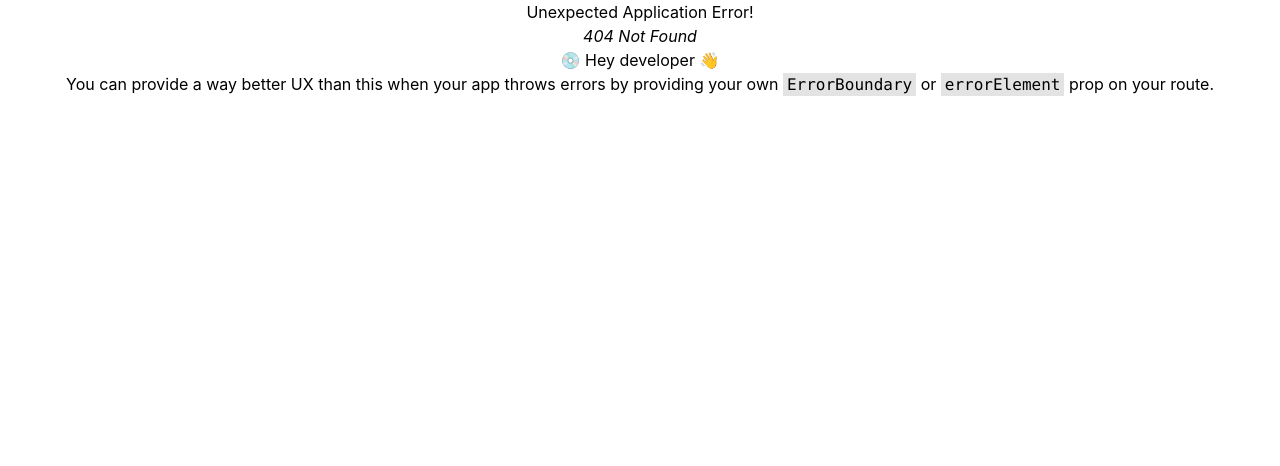
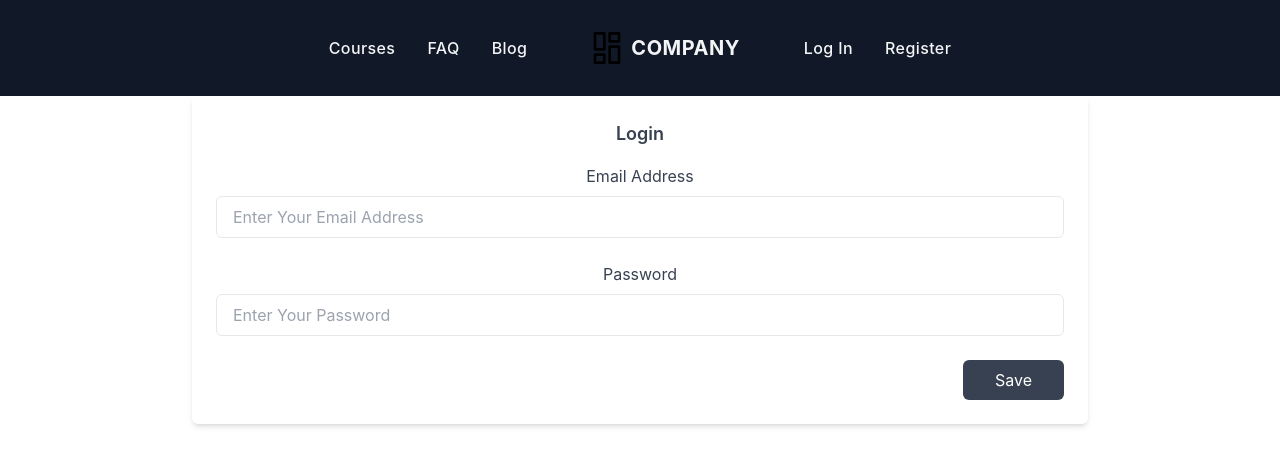
Before and after one commit to Fahim-2001/Learning-App-Client, a React (Create React App) app: page /login in a window 1280 px wide. Before the commit this address had no page. Shown: the top 466 px of the page. Built offline with nearby package versions, Linux system fonts and the light colour scheme.

Commit message:
Register page added

```diff
--- /dev/null
+++ b/src/Pages/Login/Login.js
@@ -0,0 +1,49 @@
+import React from "react";
+
+const Login = () => {
+  return (
+    <div class="max-w-4xl p-6 mx-auto bg-white rounded-md shadow-md dark:bg-gray-800">
+      <h2 class="text-lg font-semibold text-gray-700 capitalize dark:text-white">
+        Login
+      </h2>
+
+      <form>
+        <div class="grid grid-cols-1 gap-6 mt-4 ">
+          <div>
+            <label class="text-gray-700 dark:text-gray-200" for="emailAddress">
+              Email Address
+            </label>
+            <input
+              id="emailAddress"
+              type="email"
+              class="block w-full px-4 py-2 mt-2 text-gray-700 bg-white border border-gray-200 rounded-md dark:bg-gray-800 dark:text-gray-300 dark:border-gray-600 focus:border-blue-400 focus:ring-blue-300 focus:ring-opacity-40 dark:focus:border-blue-300 focus:outline-none focus:ring"
+              placeholder="Enter Your Email Address"
+              required
+            />
+          </div>
+
+          <div>
+            <label class="text-gray-700 dark:text-gray-200" for="password">
+              Password
+            </label>
+            <input
+              id="password"
+              type="password"
+              class="block w-full px-4 py-2 mt-2 text-gray-700 bg-white border border-gray-200 rounded-md dark:bg-gray-800 dark:text-gray-300 dark:border-gray-600 focus:border-blue-400 focus:ring-blue-300 focus:ring-opacity-40 dark:focus:border-blue-300 focus:outline-none focus:ring"
+              placeholder="Enter Your Password"
+              required
+            />
+          </div>
+        </div>
+
+        <div class="flex justify-end mt-6">
+          <button class="px-8 py-2.5 leading-5 text-white transition-colors duration-300 transform bg-gray-700 rounded-md hover:bg-gray-600 focus:outline-none focus:bg-gray-600">
+            Save
+          </button>
+        </div>
+      </form>
+    </div>
+  );
+};
+
+export default Login;
--- /dev/null
+++ b/src/Pages/Register/Register.js
@@ -0,0 +1,7 @@
+import React from "react";
+
+const Register = () => {
+  return <h1>Register</h1>;
+};
+
+export default Register;
--- a/src/Pages/SharedPages/Header/Header.js
+++ b/src/Pages/SharedPages/Header/Header.js
@@ -1,4 +1,5 @@
 import React from "react";
+import { Link } from "react-router-dom";
 
 const Header = () => {
   return (
@@ -7,38 +8,38 @@ const Header = () => {
         <div class="relative flex items-center justify-between lg:justify-center lg:space-x-16">
           <ul class="flex items-center hidden space-x-8 lg:flex">
             <li>
-              <a
-                href="/"
+              <Link
+                to="/courses"
                 aria-label="Our product"
                 title="Our product"
                 class="font-medium tracking-wide text-gray-100 transition-colors duration-200 hover:text-teal-accent-400"
               >
-                Product
-              </a>
+                Courses
+              </Link>
             </li>
             <li>
-              <a
-                href="/"
+              <Link
+                to="/faq"
                 aria-label="Our product"
                 title="Our product"
                 class="font-medium tracking-wide text-gray-100 transition-colors duration-200 hover:text-teal-accent-400"
               >
-                Features
-              </a>
+                FAQ
+              </Link>
             </li>
             <li>
-              <a
-                href="/"
+              <Link
+                to="/blog"
                 aria-label="Product pricing"
                 title="Product pricing"
                 class="font-medium tracking-wide text-gray-100 transition-colors duration-200 hover:text-teal-accent-400"
               >
-                Pricing
-              </a>
+                Blog
+              </Link>
             </li>
           </ul>
-          <a
-            href="/"
+          <Link
+            to="/"
             aria-label="Company"
             title="Company"
             class="inline-flex items-center"
@@ -61,37 +62,27 @@ const Header = () => {
             <span class="ml-2 text-xl font-bold tracking-wide text-gray-100 uppercase">
               Company
             </span>
-          </a>
+          </Link>
           <ul class="flex items-center hidden space-x-8 lg:flex">
             <li>
-              <a
-                href="/"
-                aria-label="About us"
-                title="About us"
-                class="font-medium tracking-wide text-gray-100 transition-colors duration-200 hover:text-teal-accent-400"
-              >
-                About us
-              </a>
-            </li>
-            <li>
-              <a
-                href="/"
+              <Link
+                to="/login"
                 aria-label="Sign in"
                 title="Sign in"
                 class="font-medium tracking-wide text-gray-100 transition-colors duration-200 hover:text-teal-accent-400"
               >
-                Sign in
-              </a>
+                Log In
+              </Link>
             </li>
             <li>
-              <a
-                href="/"
+              <Link
+                to="/register"
                 aria-label="Sign up"
                 title="Sign up"
                 class="font-medium tracking-wide text-gray-100 transition-colors duration-200 hover:text-teal-accent-400"
               >
-                Sign up
-              </a>
+                Register
+              </Link>
             </li>
           </ul>
           <div class="lg:hidden">
```
Also changed, not shown: src/Routes/Routes.js (+10 -0 lines).
